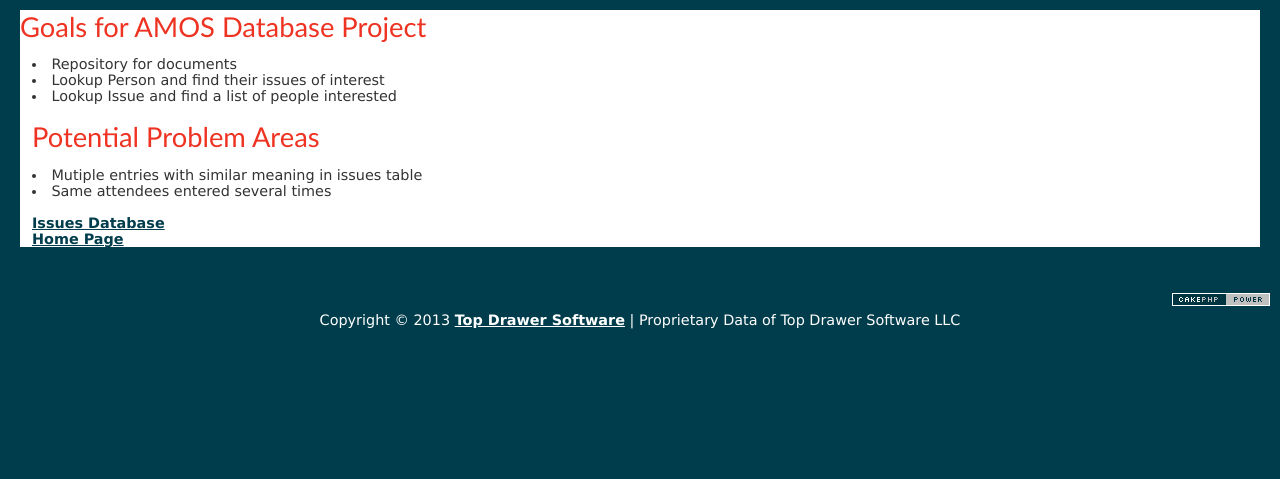
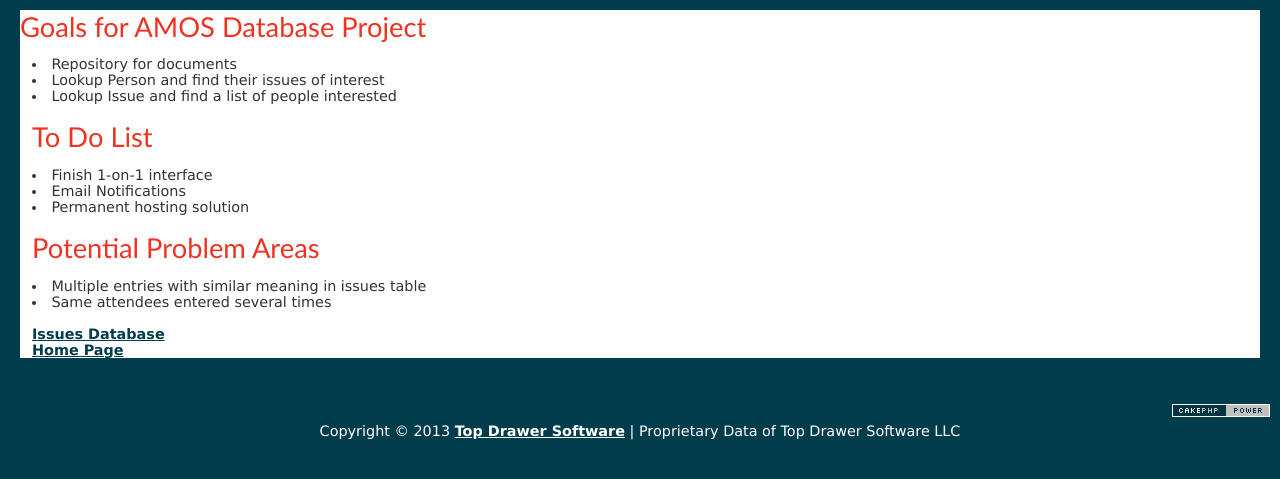
Before and after one commit to topdsoft/amos, a CakePHP app: the page made by app/View/Pages/goals.ctp in a window 1280 px wide. Shown: the part 67-546 px from the top of the page. Run offline with PHP 8.4 and a stand-in for CakePHP, Linux system fonts and the light colour scheme; the template is opened without the code that fills it, so the values that code supplies are empty; some libraries are stand-ins or nearby versions.

Commit message:
added to do list

```diff
--- a/app/View/Pages/goals.ctp
+++ b/app/View/Pages/goals.ctp
@@ -4,8 +4,13 @@
   <li>Lookup Person and find their issues of interest
   <li>Lookup Issue and find a list of people interested
   <br><br>
+  <h2>To Do List</h2>
+  <li>Finish 1-on-1 interface
+  <li>Email Notifications
+  <li>Permanent hosting solution
+  <br><br>
   <h2>Potential Problem Areas</h2>
-  <li>Mutiple entries with similar meaning in issues table
+  <li>Multiple entries with similar meaning in issues table
   <li>Same attendees entered several times
   <br><br>
   <?php echo $this->Html->link(__('Issues Database'),array('controller'=>'issues')); ?><br>
```
